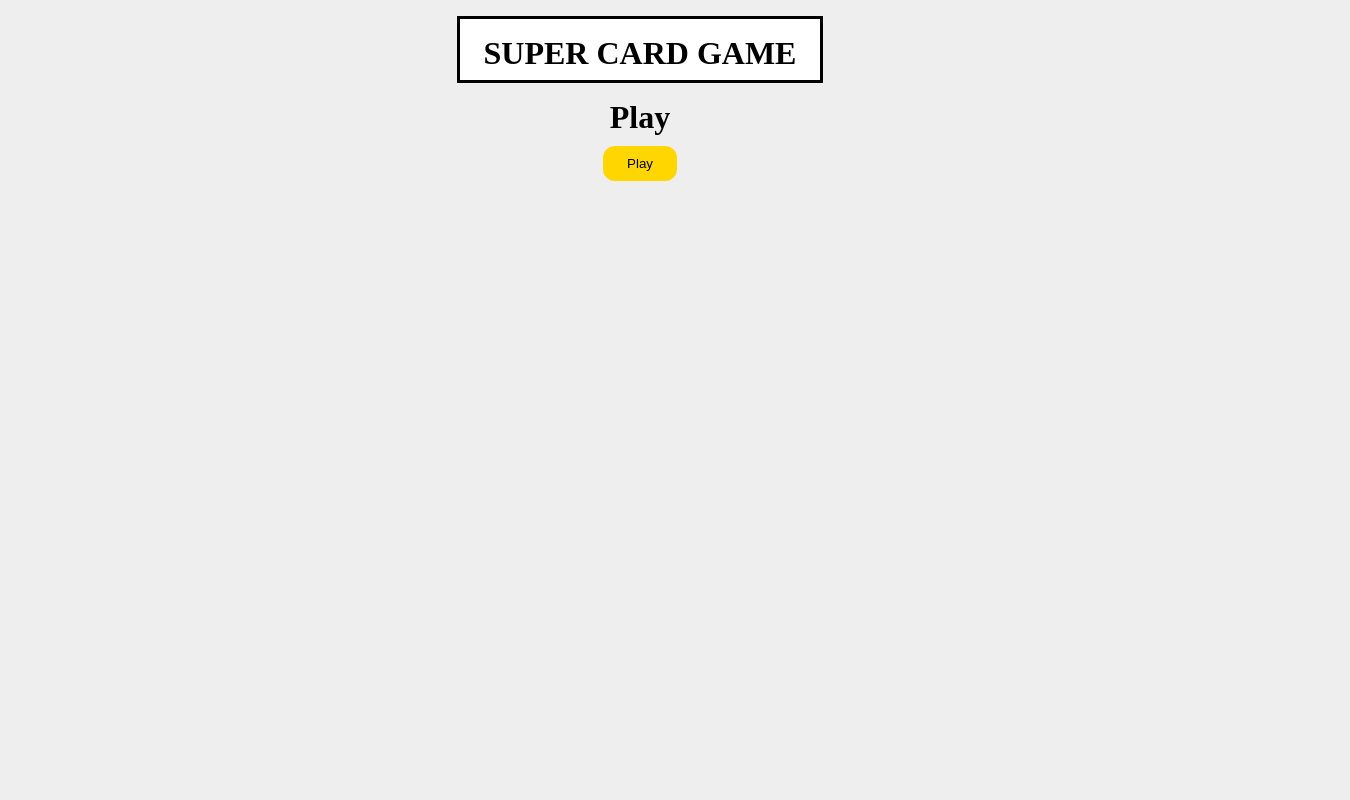
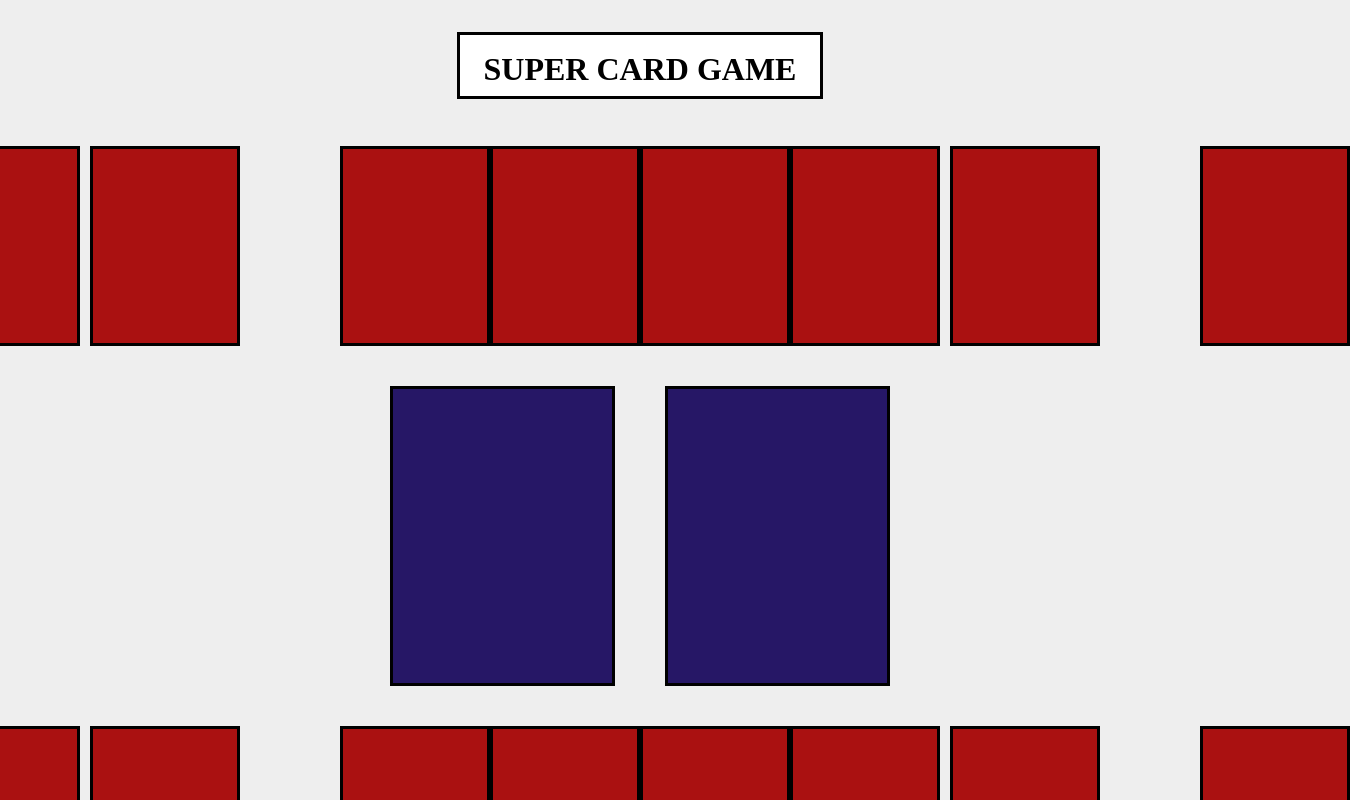
Before and after one commit to fjij/ethonline-2021, a React (Create React App) app in the folder web/: page /play in a window 1280 px wide. Both pictures are taken after a click on the button "Connect Wallet". Shown: the top 800 px of the page, 1350 px wide, since content can reach past the window. Built offline with nearby package versions, Linux system fonts and the light colour scheme; the HTML template or start-up script is replaced by a standard one.

Commit message:
playing board

```diff
--- a/web/src/App.tsx
+++ b/web/src/App.tsx
@@ -1,48 +1,46 @@
-import React, { useState } from 'react';
-import './styles/App.css';
+import React, { useState } from "react";
+import "./styles/App.css";
 
 import { BrowserRouter as Router, Switch, Route, Link } from "react-router-dom";
 
 //pages
-import Home from './components/Home';
-import MyCollection from './components/MyCollection';
-import Store from './components/Store';
-import Play from './components/Play'
-import ConnectWallet from './components/ConnectWallet';
+import Home from "./components/Home";
+import MyCollection from "./components/MyCollection";
+import Store from "./components/Store";
+import Play from "./components/Play";
+import ConnectWallet from "./components/ConnectWallet";
+import Game from "./components/Game";
 
-import Navbar from './components/Navbar';
+import Navbar from "./components/Navbar";
 
 function App() {
-
   const [isConnected, setConnected] = useState(false);
   return (
     <div className="app">
       <Router>
         <Navbar />
-        { !isConnected &&
-          <ConnectWallet
-            onConnected={() => setConnected(true)}
-          />
-        }
-        { isConnected &&
+        {!isConnected && (
+          <ConnectWallet onConnected={() => setConnected(true)} />
+        )}
+        {isConnected && (
           <Switch>
             <Route exact path="/">
               <Home />
             </Route>
             <Route path="/myCollection">
-              <MyCollection/>
+              <MyCollection />
             </Route>
             <Route path="/store">
-              <Store/>
+              <Store />
             </Route>
             <Route path="/play">
-              <Play />
+              <Game />
             </Route>
           </Switch>
-        }
+        )}
       </Router>
     </div>
-  )
+  );
 }
 
 export default App;
--- /dev/null
+++ b/web/src/components/Game.tsx
@@ -0,0 +1,61 @@
+import React from "react";
+import "../styles/Game.css";
+
+export default function Game() {
+  return (
+    <>
+      <div className="layout">
+        <div className="player2">
+          <div className="player2used">
+            <div className="player2discard">
+              <div className="box"></div>
+            </div>
+            <div className="box"></div>
+          </div>
+          <div className="player2hand">
+            <div className="player2bench">
+              <div className="box"></div>
+              <div className="box"></div>
+              <div className="box"></div>
+              <div className="box"></div>
+              <div className="player2back">
+                <div className="box"></div>
+              </div>
+            </div>
+          </div>
+          <div className="player2deck">
+            <div className="box"></div>
+          </div>
+        </div>
+        <div className="player-play">
+          <div className="left-player">
+            <div className="box-play"></div>
+          </div>
+          <div className="box-play"></div>
+        </div>
+        <div className="player2">
+          <div className="player2used">
+            <div className="player2discard">
+              <div className="box"></div>
+            </div>
+            <div className="box"></div>
+          </div>
+          <div className="player2hand">
+            <div className="player2bench">
+              <div className="box"></div>
+              <div className="box"></div>
+              <div className="box"></div>
+              <div className="box"></div>
+              <div className="player2back">
+                <div className="box"></div>
+              </div>
+            </div>
+          </div>
+          <div className="player2deck">
+            <div className="box"></div>
+          </div>
+        </div>
+      </div>
+    </>
+  );
+}
--- /dev/null
+++ b/web/src/styles/Game.css
@@ -0,0 +1,68 @@
+.layout {
+  margin-top: 15px;
+  display: flex;
+  flex-direction: column;
+  max-width: 1900px;
+  margin-left: auto;
+  margin-right: auto;
+  align-items: center;
+}
+
+.player2 {
+  display: flex;
+  flex-direction: row;
+}
+
+.box {
+  width: 150px;
+  height: 200px;
+  background-color: #aa1111;
+  border-color: black;
+  border-style: solid;
+}
+
+.player2used {
+  display: flex;
+  margin-right: 100px;
+}
+
+.player2discard {
+  margin-right: 10px;
+}
+
+.player2hand {
+  display: flex;
+}
+
+.player2bench {
+  display: flex;
+  flex-direction: row;
+}
+
+.player2deck {
+  display: flex;
+  margin-left: 100px;
+}
+
+.player2back {
+  margin-left: 10px;
+}
+
+.player-play {
+  display: flex;
+  justify-content: center;
+  margin-top: 40px;
+  margin-bottom: 40px;
+}
+
+.box-play {
+  width: 225px;
+  height: 300px;
+  background-color: #261766;
+  border-color: black;
+  border-style: solid;
+}
+
+.left-player {
+  margin-right: 50px;
+}
--- a/web/src/styles/Navbar.css
+++ b/web/src/styles/Navbar.css
@@ -4,7 +4,7 @@
 }
 
 .navbar-link {
-  margin: 1rem;
+  margin: 2rem;
   padding: 1rem 1.5rem 0.5rem 1.5rem;
   color: black;
   border-style: solid;
```
